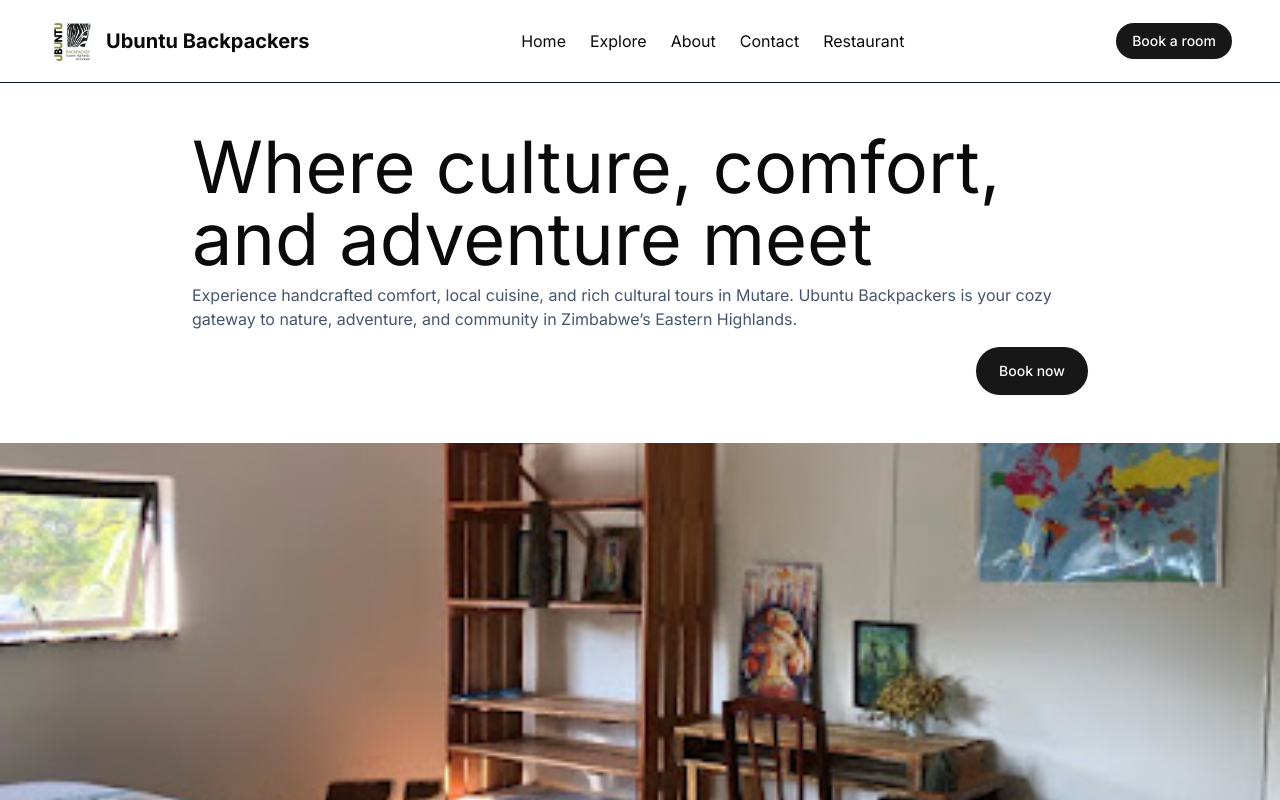
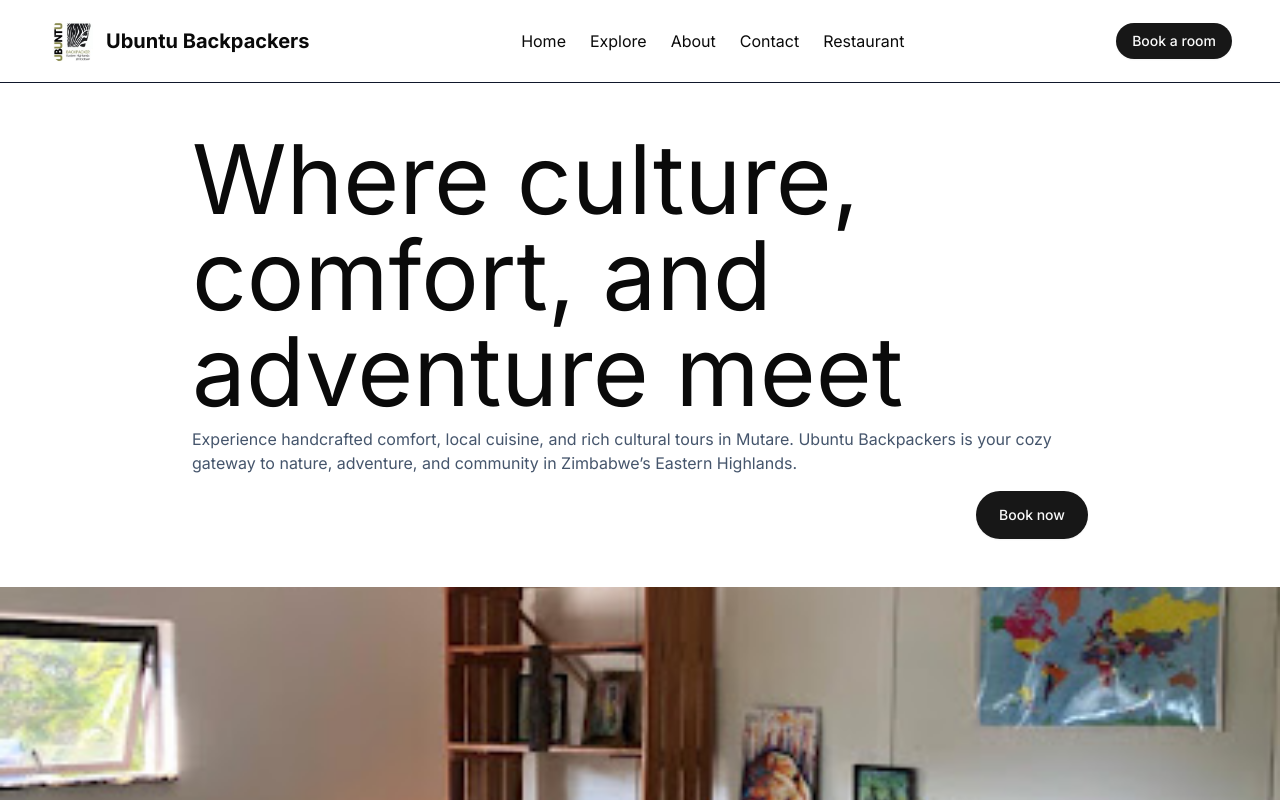
Before and after one commit to codewithkin/ubuntubackpackers, a Next.js app: page / in a window 1280 px wide. Shown: the top 800 px of the page. Built offline with nearby package versions, Linux system fonts and the light colour scheme.

Commit message:
Increase header font size for improved visibility on the homepage

```diff
--- a/src/components/home/Header.tsx
+++ b/src/components/home/Header.tsx
@@ -6,7 +6,7 @@ function Header() {
   return (
     <header className="flex flex-col gap-4 items-center py-12 px-4 md:px-48">
       <article className="flex flex-col gap-2">
-        <h2 className="text-5xl lg:text-7xl font-regular">
+        <h2 className="text-5xl lg:text-8xl font-regular">
           Where culture, comfort, and adventure meet
         </h2>
         <p className="text-slate-600">
```
